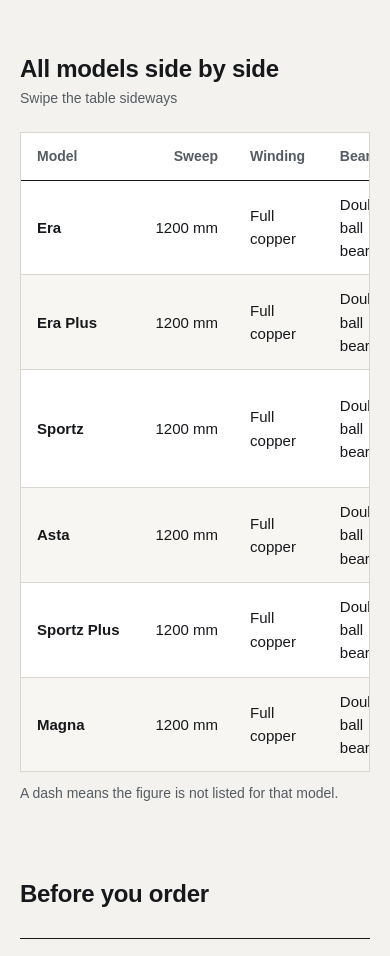
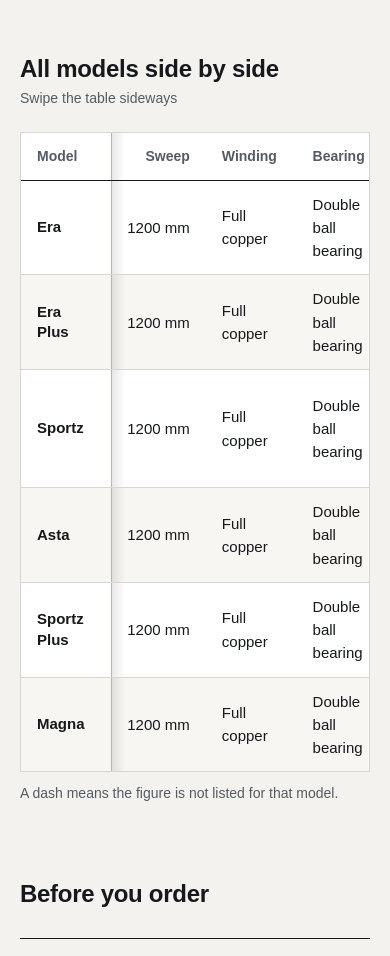
Before and after one commit to amansirohiii/virgoelectronicsnext, a Next.js app: page /products/ceiling-fans in a window 390 px wide. Shown: the part 3300-4256 px from the top of the page. Built offline with nearby package versions, Linux system fonts and the light colour scheme; a web font is replaced by a local one.

Commit message:
Table: fixed column edge drawn by a pseudo-element, model names wrap on phones; pipe sizes sit side by side on phones

```diff
--- a/src/app/globals.css
+++ b/src/app/globals.css
@@ -249,12 +249,21 @@
     border: 1px solid var(--color-line);
   }
 
-  /* Right edge of a table column that stays put while the rest scrolls under it */
-  .sticky-edge {
-    box-shadow:
-      1px 0 0 #b9b6ad,
-      12px 0 12px -10px rgb(22 24 27 / 0.22);
-    clip-path: inset(0 -14px 0 0);
+  /*
+    Right edge of a table column that stays put while the rest scrolls under it:
+    a rule and a short shade, drawn by a pseudo-element because a box-shadow on a
+    cell of a collapsed-border table is not painted.
+  */
+  .sticky-edge::after {
+    content: "";
+    position: absolute;
+    top: 0;
+    bottom: 0;
+    left: 100%;
+    width: 0.875rem;
+    border-left: 1px solid #b9b6ad;
+    background: linear-gradient(to right, rgb(22 24 27 / 0.1), transparent);
+    pointer-events: none;
   }
 
   /* Hairline rules */
--- a/src/app/products/[category]/page.tsx
+++ b/src/app/products/[category]/page.tsx
@@ -203,7 +203,7 @@ function PipeSizes({ products }: { products: Product[] }) {
       <p className="mt-3 text-steel">
         The cut end of each pipe, drawn to the same scale. The size is the outside diameter.
       </p>
-      <ul className="cell mt-8 flex flex-wrap items-end gap-x-6 gap-y-8 px-4 pb-6 pt-8 sm:gap-x-12 sm:px-8">
+      <ul className="cell mt-8 flex flex-wrap items-end gap-x-4 gap-y-8 px-4 pb-6 pt-8 sm:gap-x-12 sm:px-8">
         {drawn.map(({ p, pipe }) => (
           <li key={p.slug}>
             <figure>
@@ -213,14 +213,15 @@ function PipeSizes({ products }: { products: Product[] }) {
                 lengthM={pipe.lengthM}
                 scaleTo={widest}
                 endOnly
-                className="h-40 w-auto sm:h-48"
+                className="h-36 w-auto sm:h-48"
               />
               <figcaption className="mt-2 border-t border-line pt-2">
                 <Link
                   href={productPath(p)}
+                  aria-label={p.name}
                   className="inline-flex min-h-11 items-center font-semibold leading-tight underline-offset-4 hover:underline"
                 >
-                  {p.name}
+                  {pipe.outerMm} mm
                 </Link>
                 <span className="label block tabular-nums">{pipe.lengthM} m lengths</span>
               </figcaption>
--- a/src/components/catalogue/model-table.tsx
+++ b/src/components/catalogue/model-table.tsx
@@ -66,7 +66,7 @@ export function ModelTable({ category, products }: { category: Category; product
               >
                 <Link
                   href={productPath(p)}
-                  className="inline-flex min-h-11 items-center whitespace-nowrap font-semibold underline-offset-4 hover:underline"
+                  className="inline-flex min-h-11 max-w-[7.5rem] items-center py-2 font-semibold leading-snug underline-offset-4 hover:underline sm:max-w-none sm:whitespace-nowrap"
                 >
                   {p.name}
                 </Link>
```
